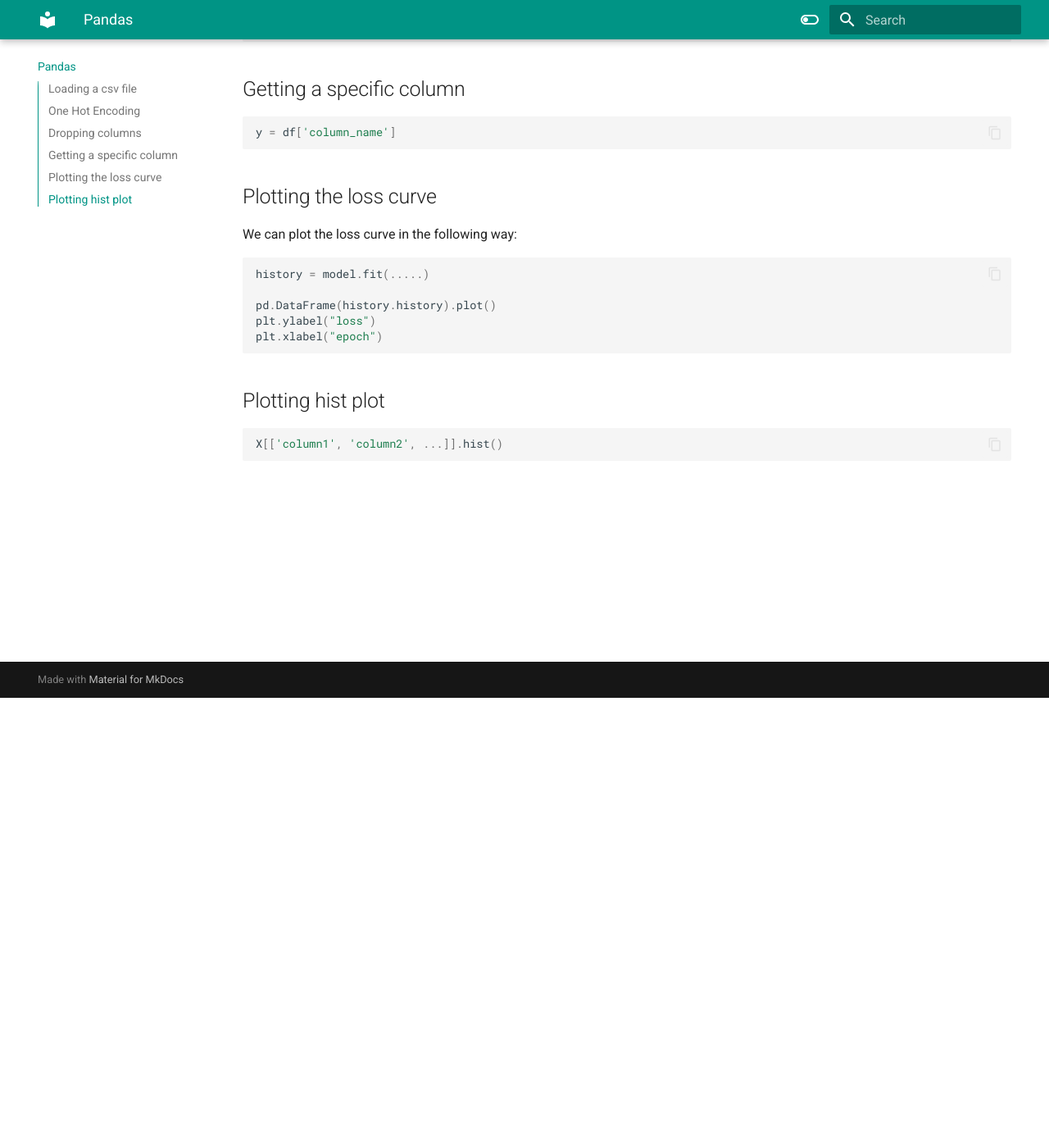
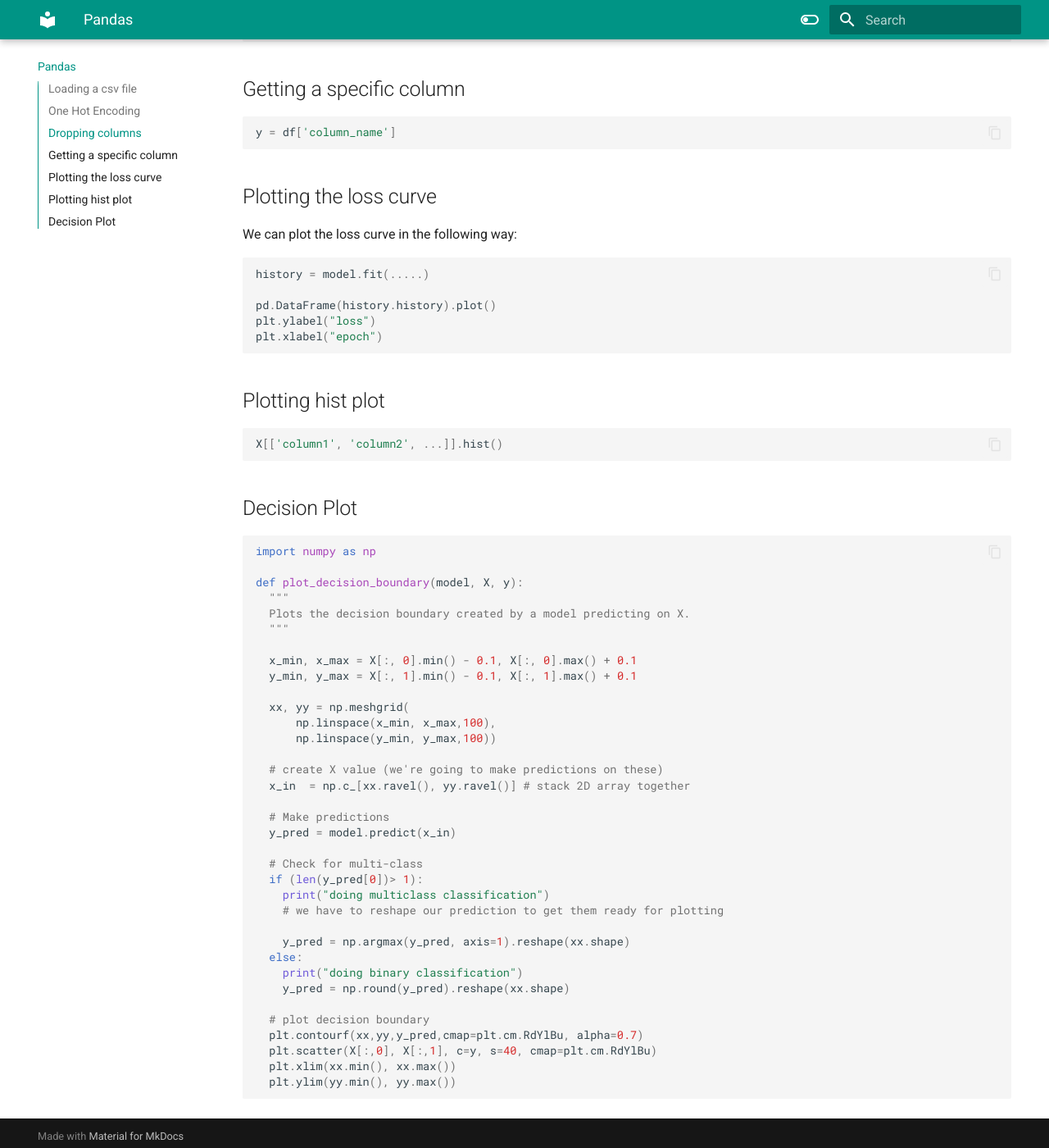
Before and after one commit to parneetsingh022/ML-Documentation, an MkDocs documentation site: the page built from docs/pandas.md, in a window 1280 px wide and 1400 px high, scrolled down 549 px. Shown: the whole window at 82% size. Built offline with MkDocs 1.6.1 and Material for MkDocs 9.7.7, drawn with Linux system fonts in a browser that asks for light colours.

Commit message:
Added code for decision plot

````diff
--- a/docs/pandas.md
+++ b/docs/pandas.md
@@ -34,3 +34,42 @@
 ```python
 X[['column1', 'column2', ...]].hist()
 ```
+
+## Decision Plot
+```python
+import numpy as np
+
+def plot_decision_boundary(model, X, y):
+  """
+  Plots the decision boundary created by a model predicting on X.
+  """
+
+  x_min, x_max = X[:, 0].min() - 0.1, X[:, 0].max() + 0.1
+  y_min, y_max = X[:, 1].min() - 0.1, X[:, 1].max() + 0.1
+
+  xx, yy = np.meshgrid(
+      np.linspace(x_min, x_max,100),
+      np.linspace(y_min, y_max,100))
+
+  # create X value (we're going to make predictions on these)
+  x_in  = np.c_[xx.ravel(), yy.ravel()] # stack 2D array together
+
+  # Make predictions
+  y_pred = model.predict(x_in)
+
+  # Check for multi-class
+  if (len(y_pred[0])> 1):
+    print("doing multiclass classification")
+    # we have to reshape our prediction to get them ready for plotting
+
+    y_pred = np.argmax(y_pred, axis=1).reshape(xx.shape)
+  else:
+    print("doing binary classification")
+    y_pred = np.round(y_pred).reshape(xx.shape)
+
+  # plot decision boundary
+  plt.contourf(xx,yy,y_pred,cmap=plt.cm.RdYlBu, alpha=0.7)
+  plt.scatter(X[:,0], X[:,1], c=y, s=40, cmap=plt.cm.RdYlBu)
+  plt.xlim(xx.min(), xx.max())
+  plt.ylim(yy.min(), yy.max())
+```
````
Also changed, not shown: docs/sklearn.md (+11 -0 lines).
